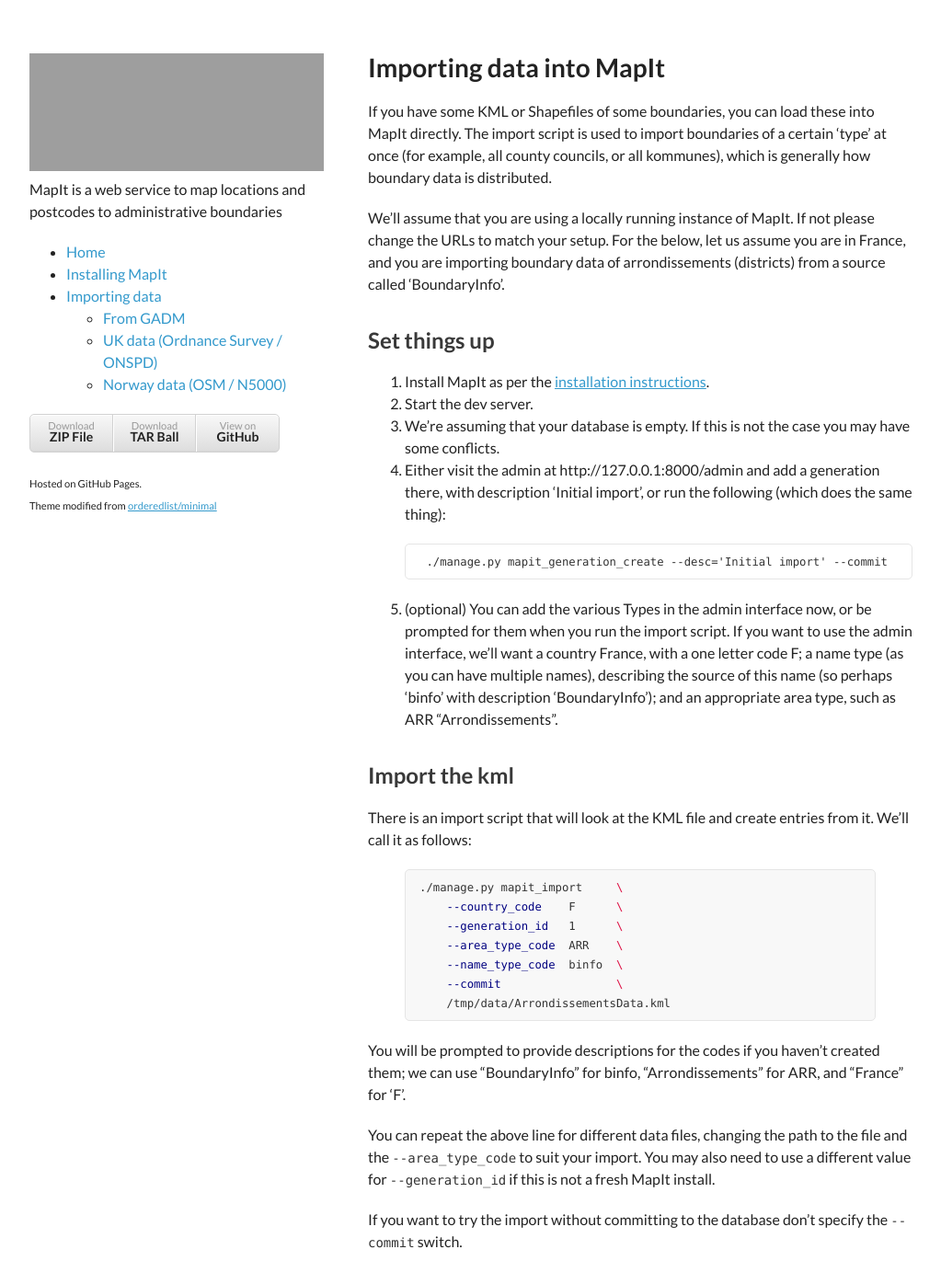
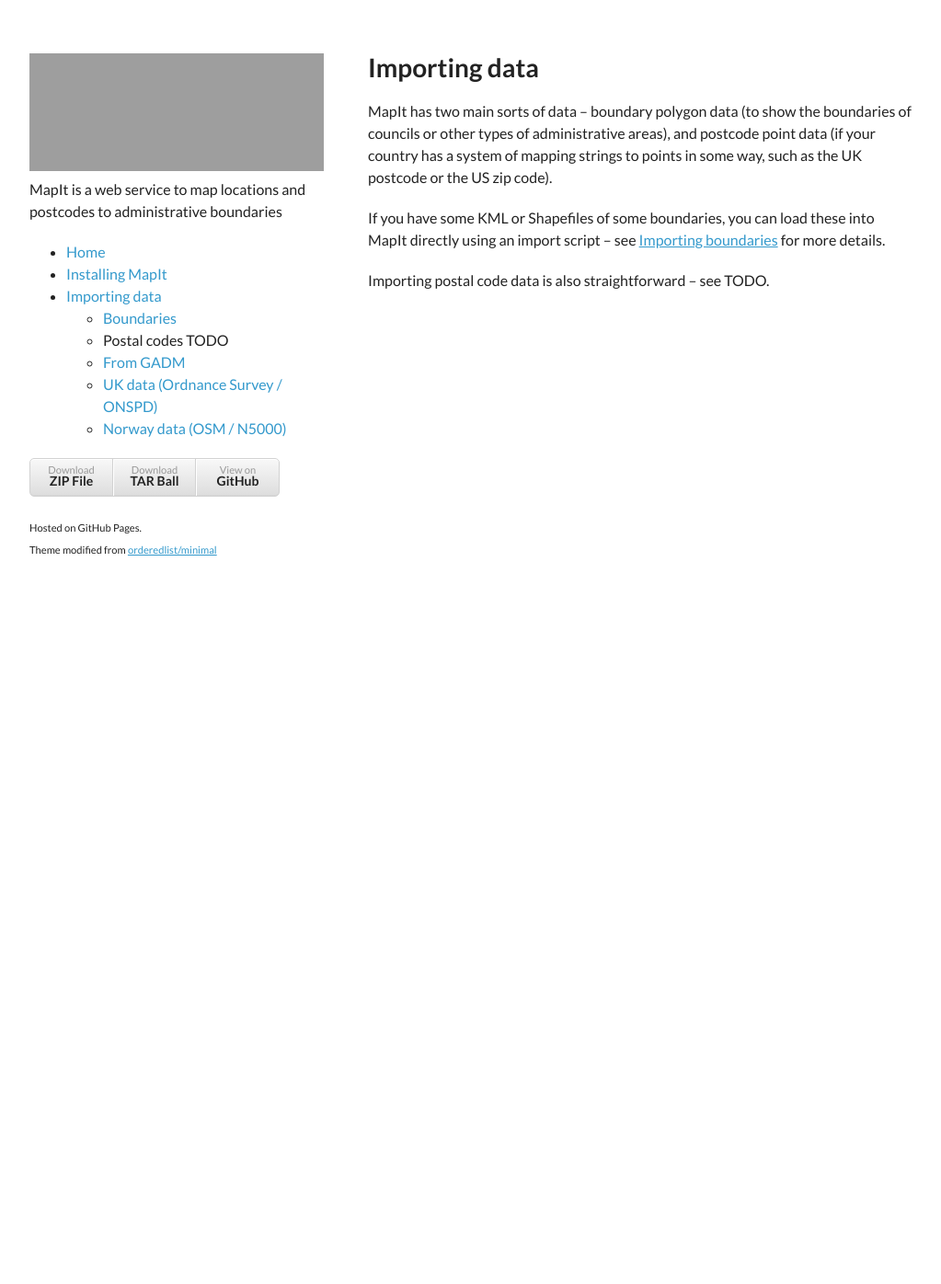
Before and after one commit to mysociety/mapit, a Jekyll site: the page built from import/index.md, in a window 1280 px wide and 1400 px high. Shown: the top 1396 px of the window at 92% size, without its empty margins (128-1151 px from the left). Built offline with Jekyll 4.4.1, drawn with Linux system fonts in a browser that asks for light colours; some of the changed text lies outside the part shown; grey boxes are pictures that could not be loaded.

Commit message:
Add postcode TODO, add notes on generation and codes.

```diff
--- a/_layouts/default.html
+++ b/_layouts/default.html
@@ -23,6 +23,8 @@
             <!-- <li><a href="{{ site.baseurl }}import/">Using MapIt</a></li> -->
             <li><a href="{{ site.baseurl }}import/">Importing data</a>
             <ul>
+                <li><a href="{{ site.baseurl }}import/boundaries/">Boundaries</a>
+                <li>Postal codes TODO
                 <li><a href="{{ site.baseurl }}import/gadm/">From GADM</a>
                 <li><a href="{{ site.baseurl }}import/uk/">UK data (Ordnance Survey / ONSPD)</a>
                 <li><a href="{{ site.baseurl }}import/norway/">Norway data (OSM / N5000)</a>
--- a/import/index.md
+++ b/import/index.md
@@ -3,84 +3,16 @@
 title: Importing data
 ---
 
-Importing data into MapIt
-=========================
+Importing data
+==============
+
+MapIt has two main sorts of data -- boundary polygon data (to show the
+boundaries of councils or other types of administrative areas), and postcode
+point data (if your country has a system of mapping strings to points in some
+way, such as the UK postcode or the US zip code).
 
 If you have some KML or Shapefiles of some boundaries, you can load these into
-MapIt directly. The import script is used to import boundaries of a certain
-'type' at once (for example, all county councils, or all kommunes), which is
-generally how boundary data is distributed.
+MapIt directly using an import script -- see [Importing
+boundaries](boundaries/) for more details.
 
-We'll assume that you are using a locally running instance of MapIt. If not
-please change the URLs to match your setup. For the below, let us assume you
-are in France, and you are importing boundary data of arrondissements
-(districts) from a source called 'BoundaryInfo'.
-
-Set things up
--------------
-
-1. Install MapIt as per the [installation instructions](../install/).
-2. Start the dev server.
-3. We're assuming that your database is empty. If this is not the case you may
-   have some conflicts.
-4. Either visit the admin at http://127.0.0.1:8000/admin and add a generation
-   there, with description 'Initial import', or run the following (which does
-   the same thing):
-
-        ./manage.py mapit_generation_create --desc='Initial import' --commit
-
-5. (optional) You can add the various Types in the admin interface now, or be
-   prompted for them when you run the import script. If you want to use the
-   admin interface, we'll want a country France, with a one letter code F; a
-   name type (as you can have multiple names), describing the source of this name
-   (so perhaps 'binfo' with description 'BoundaryInfo'); and an appropriate area
-   type, such as ARR "Arrondissements".
-
-Import the kml
---------------
-
-There is an import script that will look at the KML file and create entries from
-it. We'll call it as follows:
-
-{% highlight bash %}
-./manage.py mapit_import     \
-    --country_code    F      \
-    --generation_id   1      \
-    --area_type_code  ARR    \
-    --name_type_code  binfo  \
-    --commit                 \
-    /tmp/data/ArrondissementsData.kml
-{% endhighlight %}
-
-You will be prompted to provide descriptions for the codes if you haven't
-created them; we can use "BoundaryInfo" for binfo, "Arrondissements" for ARR,
-and "France" for 'F'.
-
-You can repeat the above line for different data files, changing the path to
-the file and the `--area_type_code` to suit your import. You may also need to
-use a different value for `--generation_id` if this is not a fresh MapIt
-install.
-
-If you want to try the import without committing to the database don't specify
-the `--commit` switch.
-
-Activate the generation
------------------------
-
-Once you are happy that the data is correct activate the generation in the
-admin interface, or run:
-
-    ./manage.py mapit_generation_activate --commit
-
-
-Shapefiles
-----------
-
-The same import script can import shapefiles too. You might need the extra
-command line parameter of `--encoding` if the encoding of the shapefile is not
-UTF-8 (GADM is sometimes ISO-8859-1, for example).
-
-You will also need to know which field in the shapefile contains the name of
-the area, and specify it with the `--name_field` parameter. If you run without
-this parameter and 'Name' doesn't work, the program will output a list of
-possible choices that it could be.
+Importing postal code data is also straightforward -- see TODO.
```
Also changed, not shown: import/boundaries.md (added, +94 -0 lines).
